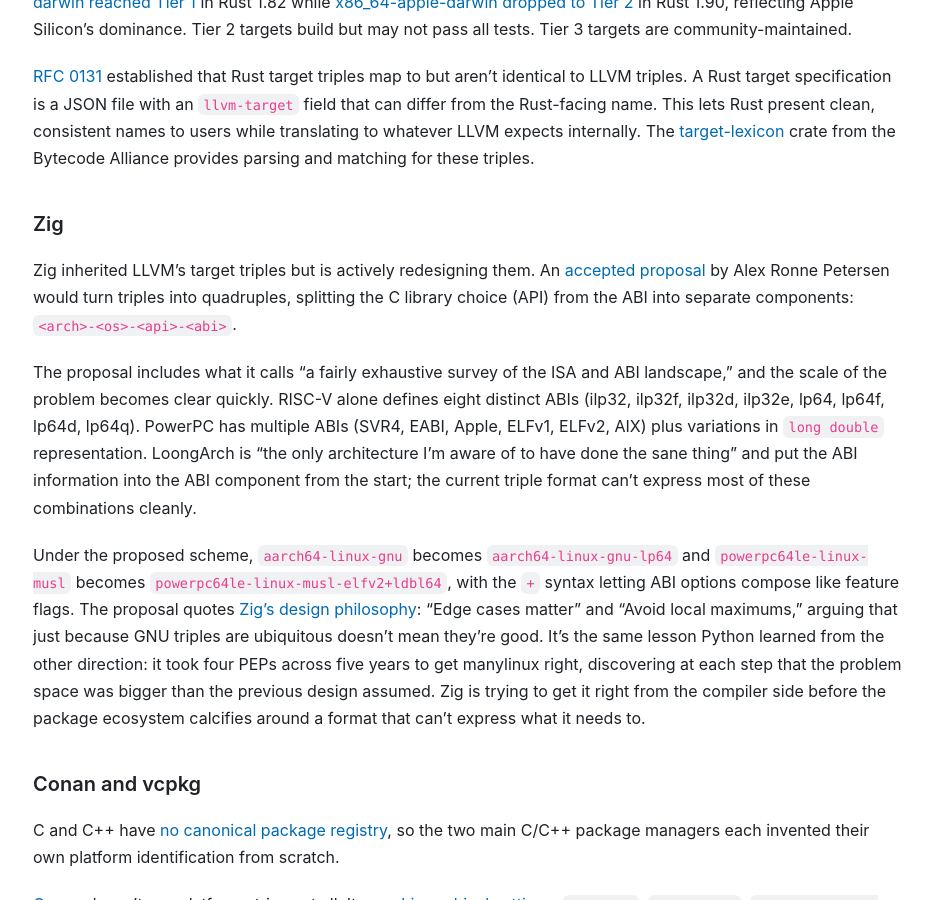
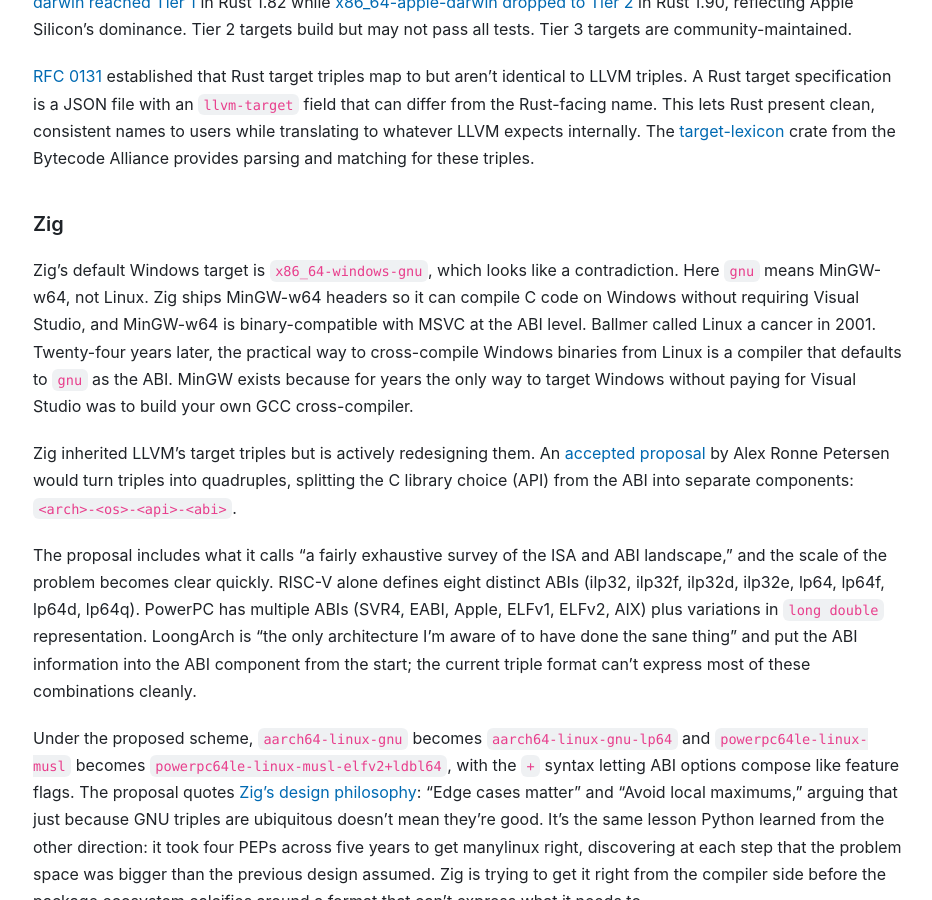
Before and after one commit to andrew/nesbitt.io, a Jekyll site: the page built from _posts/2026-02-17-platform-strings.md, in a window 1280 px wide and 900 px high, scrolled down 3837 px. Shown: the whole window, without its empty margins (172-1104 px from the left). Built offline with Jekyll 4.4.1, drawn with Linux system fonts in a browser that asks for light colours.

Commit message:
Add Zig windows-gnu context to platform strings post

```diff
--- a/_posts/2026-02-17-platform-strings.md
+++ b/_posts/2026-02-17-platform-strings.md
@@ -77,6 +77,8 @@
 [RFC 0131](https://rust-lang.github.io/rfcs/0131-target-specification.html) established that Rust target triples map to but aren't identical to LLVM triples. A Rust target specification is a JSON file with an `llvm-target` field that can differ from the Rust-facing name. This lets Rust present clean, consistent names to users while translating to whatever LLVM expects internally. The [target-lexicon](https://github.com/bytecodealliance/target-lexicon) crate from the Bytecode Alliance provides parsing and matching for these triples.
 
 ### Zig
+
+Zig's default Windows target is `x86_64-windows-gnu`, which looks like a contradiction. Here `gnu` means MinGW-w64, not Linux. Zig ships MinGW-w64 headers so it can compile C code on Windows without requiring Visual Studio, and MinGW-w64 is binary-compatible with MSVC at the ABI level. Ballmer called Linux a cancer in 2001. Twenty-four years later, the practical way to cross-compile Windows binaries from Linux is a compiler that defaults to `gnu` as the ABI. MinGW exists because for years the only way to target Windows without paying for Visual Studio was to build your own GCC cross-compiler.
 
 Zig inherited LLVM's target triples but is actively redesigning them. An [accepted proposal](https://github.com/ziglang/zig/issues/20690) by Alex Ronne Petersen would turn triples into quadruples, splitting the C library choice (API) from the ABI into separate components: `<arch>-<os>-<api>-<abi>`.
 
```
Also changed, not shown: _data/stats.json (+4 -4 lines).
